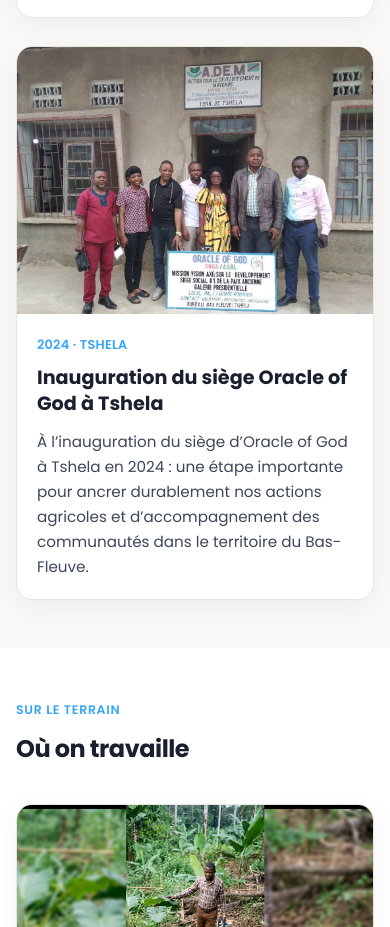
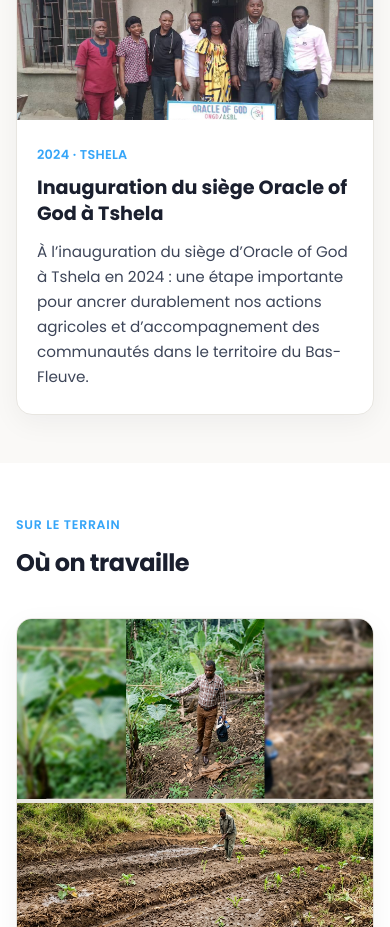
Before and after one commit to nathanolongo51/oracle-of-god, a plain HTML site: page index.html in a window 390 px wide. Shown: the part 4265-5192 px from the top of the page. Drawn offline with Linux system fonts and the light colour scheme.

Commit message:
mise à jour

```diff
--- a/css/styles.css
+++ b/css/styles.css
@@ -1160,15 +1160,17 @@ img, iframe {
   opacity: 0; pointer-events: none;
   transition: all 0.3s;
   box-shadow: 0 4px 16px rgba(181, 12, 32, 0.3);
+}
 
-}
 .btn-top.visible {
   opacity: 1; pointer-events: auto;
 }
+
 .btn-top:hover {
   background: var(--yellow);
   transform: translateY(-3px);
 }
+
 .btn-top svg { width: 20px; height: 20px; }
 
 /* ==========================================================================
@@ -1223,15 +1225,13 @@ img, iframe {
   .news-card,
   .news-card--single {
     grid-template-columns: 1fr;
-  }
-
-  .news-card-gallery img {
-    min-height: 200px;
+    height: auto;
   }
 
   .terrain-featured,
   .terrain-featured--reverse {
     grid-template-columns: 1fr;
+    height: auto;
   }
 
   .terrain-featured--reverse .terrain-featured-photos,
@@ -1239,8 +1239,24 @@ img, iframe {
     order: unset;
   }
 
+  /* Corrections majeures pour les images sur mobile */
+  .news-card-gallery,
+  .terrain-featured-photos {
+    min-height: auto;
+    height: auto;
+  }
+
+  .news-card-gallery img,
   .terrain-featured-photos img {
-    min-height: 200px;
+    min-height: 180px;
+    max-height: 240px;
+    height: 100%;
+    object-fit: cover;
+  }
+
+  .terrain-featured-body,
+  .news-card-body {
+    padding: 24px 20px;
   }
 }
 
@@ -1384,6 +1400,13 @@ img, iframe {
   .news-card-gallery,
   .terrain-featured-photos {
     grid-template-columns: 1fr;
+    height: auto;
+  }
+
+  .news-card-gallery img,
+  .terrain-featured-photos img {
+    min-height: 160px;
+    height: 180px;
   }
 
   .hero-photo-stack {
```
